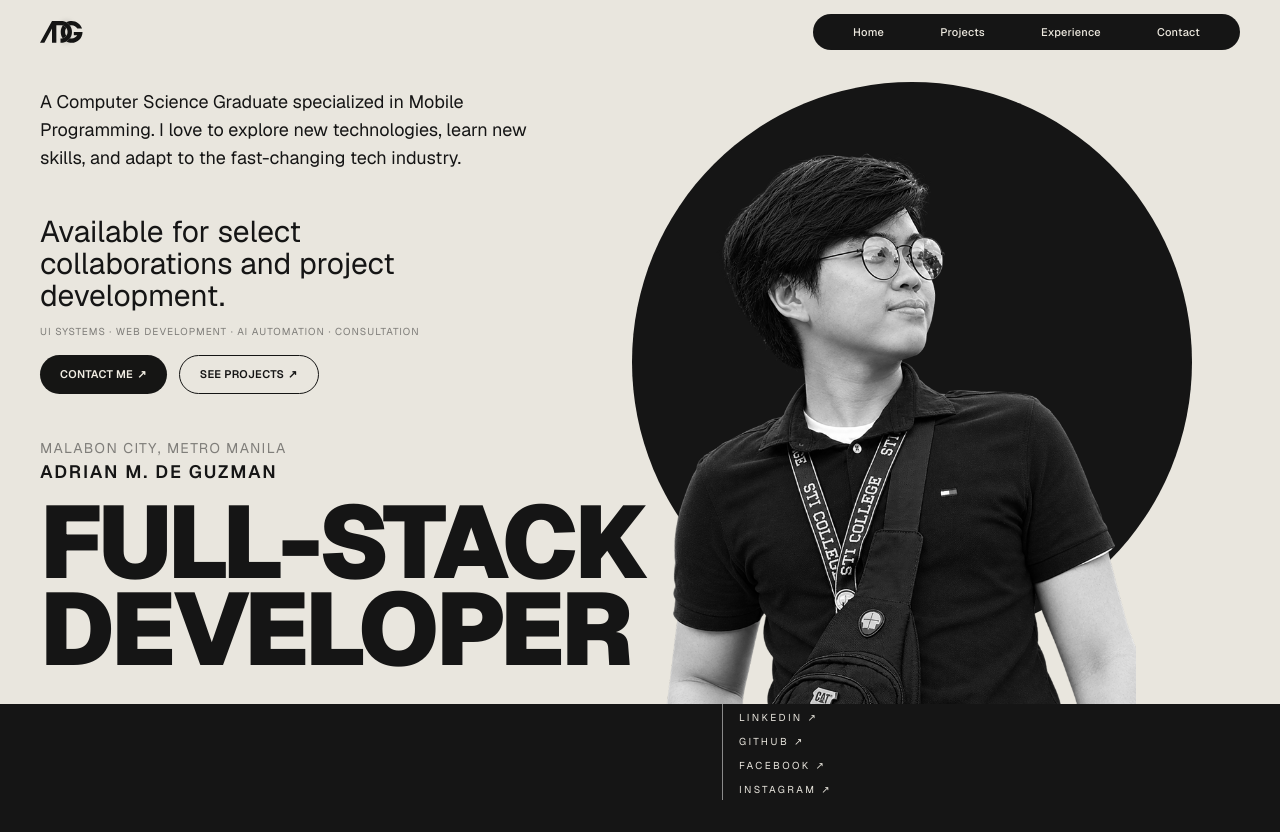
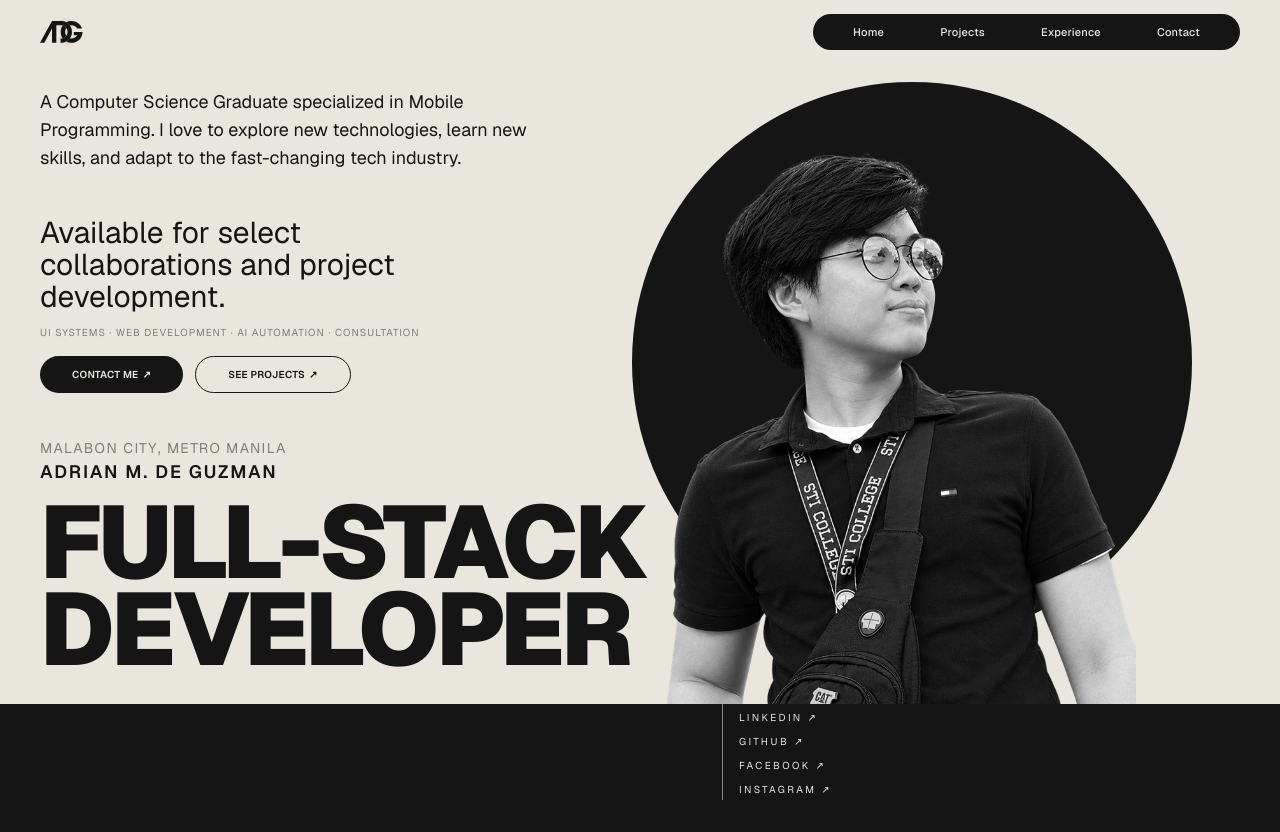
Before and after one commit to SenpaiAdri/portfolio-v3, a Next.js app: page / in a window 1280 px wide. Shown: the top 832 px of the page. Built offline with nearby package versions, Linux system fonts and the light colour scheme.

Commit message:
style: adjust button component styles for different screen sizes

```diff
--- a/components/ui/button.tsx
+++ b/components/ui/button.tsx
@@ -11,11 +11,11 @@ export function Button({
   ...props
 }: PillLinkProps) {
   const base =
-    "inline-flex items-center gap-1 rounded-full px-5 py-2.5 text-[11px] font-semibold tracking-wide transition-colors focus-visible:outline-2 focus-visible:outline-offset-4 focus-visible:outline-current";
+    "inline-flex items-center gap-1 rounded-full px-5 md:px-8 py-2.5 text-[10px] font-semibold tracking-wide transition-colors focus-visible:outline-2 focus-visible:outline-offset-4 focus-visible:outline-current";
   const styles =
     variant === "solid"
-      ? "bg-[#151514] text-[#f0ece2] hover:bg-black"
-      : "border border-[#151514] hover:bg-[#151514] hover:text-[#f0ece2]";
+      ? "bg-foreground text-background hover:bg-foreground"
+      : "border border-foreground hover:bg-foreground hover:text-background";
 
   return (
     <a className={`${base} ${styles} ${className}`} {...props}>
```
